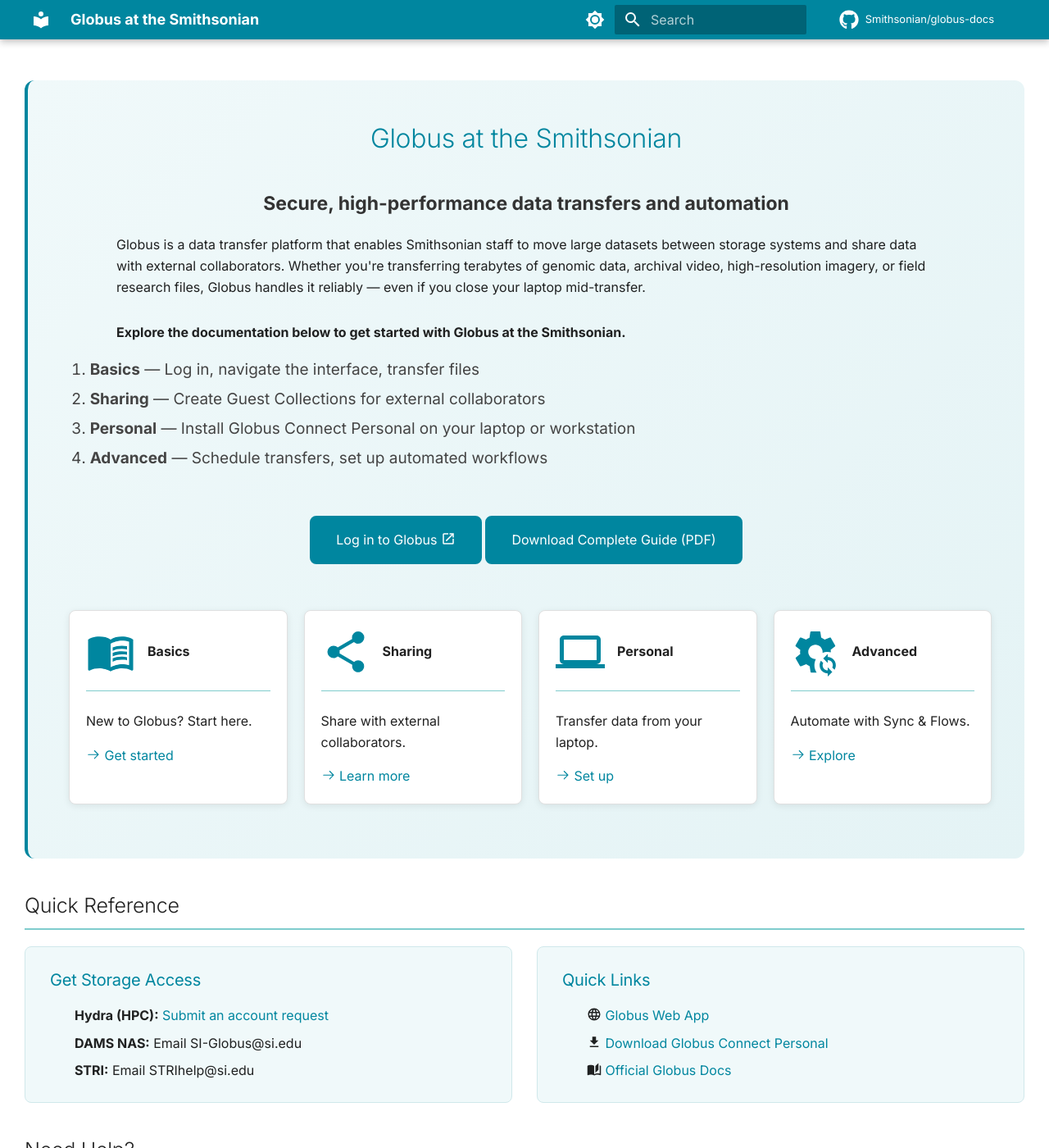
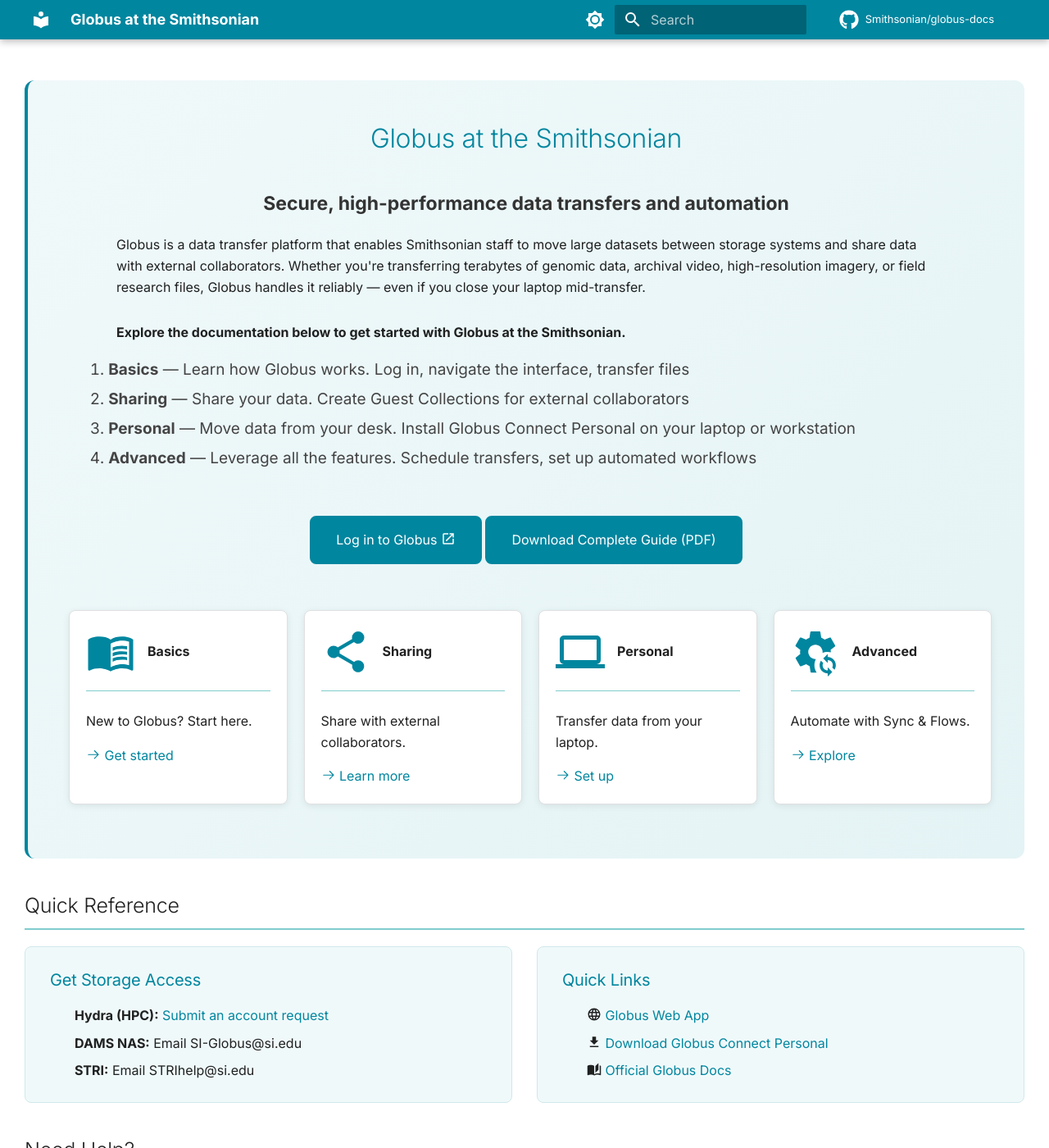
Before and after one commit to Smithsonian/globus-docs, an MkDocs documentation site: the page built from docs/index.md, in a window 1280 px wide and 1400 px high. Shown: the whole window at 82% size. Built offline with MkDocs 1.6.1 and Material for MkDocs 9.7.7, drawn with Linux system fonts in a browser that asks for light colours; comment, search, counter and statistics services are not loaded.

Commit message:
update index.md and .css

```diff
--- a/docs/index.md
+++ b/docs/index.md
@@ -15,10 +15,10 @@
 <p class="hero-cta"><strong>Explore the documentation below to get started with Globus at the Smithsonian.</strong></p>
 
 <ol class="hero-toc">
-  <li><strong>Basics</strong> — Log in, navigate the interface, transfer files</li>
-  <li><strong>Sharing</strong> — Create Guest Collections for external collaborators</li>
-  <li><strong>Personal</strong> — Install Globus Connect Personal on your laptop or workstation</li>
-  <li><strong>Advanced</strong> — Schedule transfers, set up automated workflows</li>
+  <li><strong>Basics</strong> — Learn how Globus works. Log in, navigate the interface, transfer files</li>
+  <li><strong>Sharing</strong> — Share your data. Create Guest Collections for external collaborators</li>
+  <li><strong>Personal</strong> — Move data from your desk. Install Globus Connect Personal on your laptop or workstation</li>
+  <li><strong>Advanced</strong> — Leverage all the features. Schedule transfers, set up automated workflows</li>
 </ol>
 
 <div class="hero-buttons" markdown>
--- a/docs/stylesheets/extra.css
+++ b/docs/stylesheets/extra.css
@@ -366,11 +366,12 @@
 }
 
 .hero-toc {
-  padding-left: 1.25rem;
+  padding-left: 0;
   font-size: 0.95rem;
   color: #444;
   margin-top: 0.75rem;
   margin-bottom: 1.5rem;
+  list-style-position: inside;
 }
 
 .hero-toc li {
```
